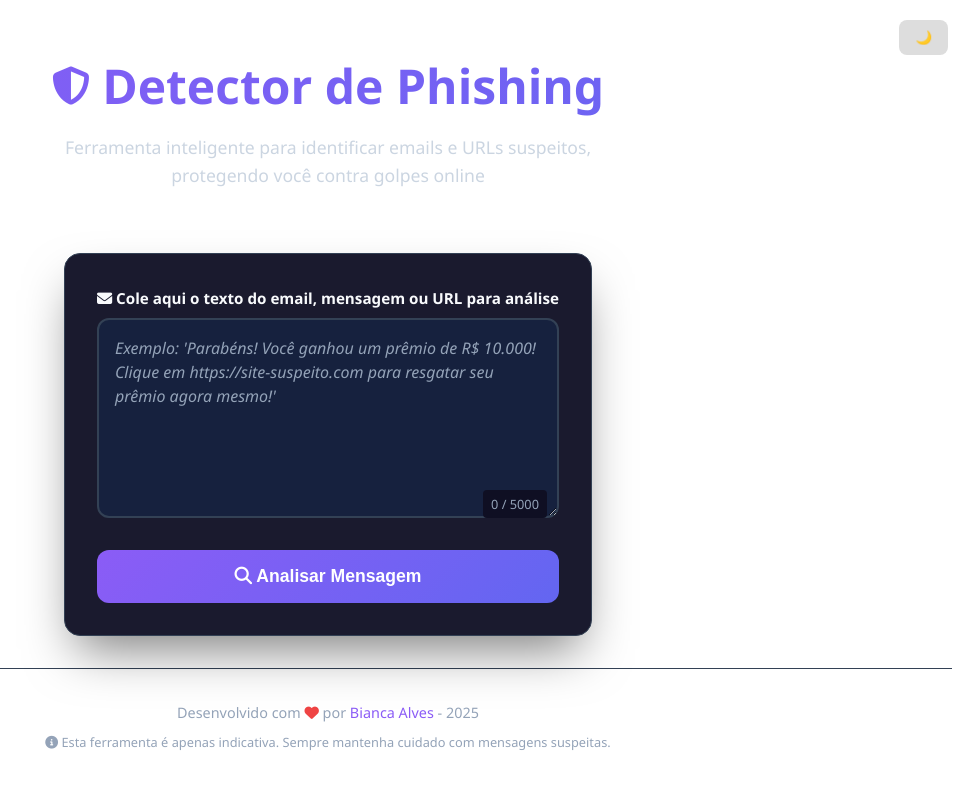
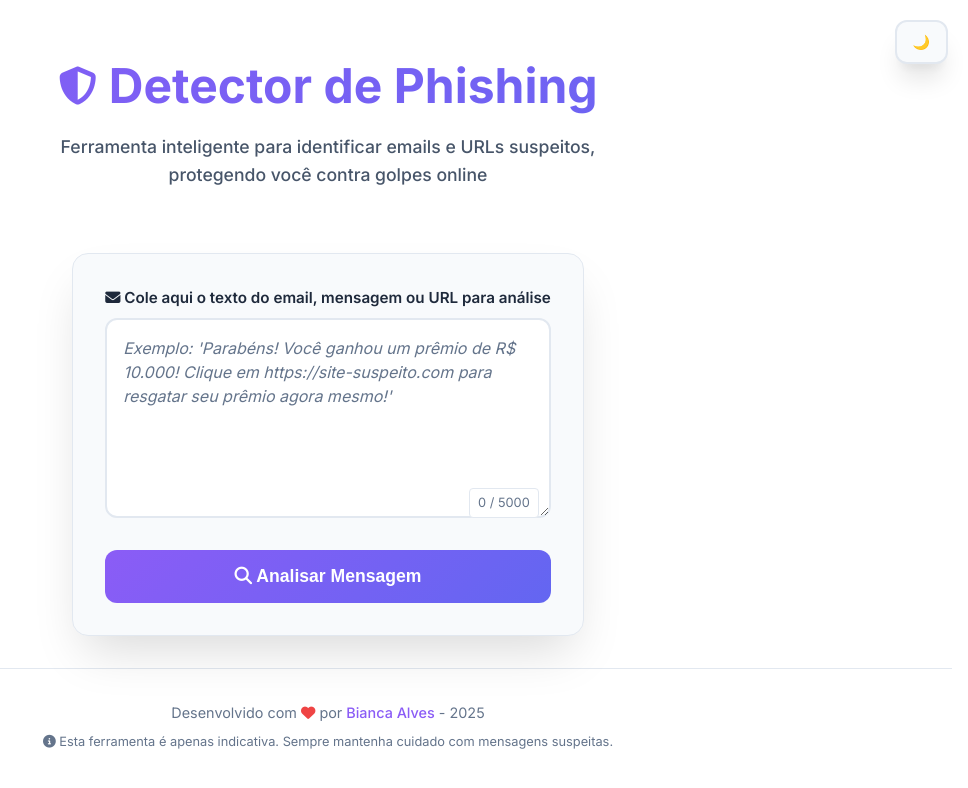
Before and after one commit to biancaalvess/No-Phishing, a plain HTML site: page templates/index.html in a window 1280 px wide. Shown: the whole page, without its empty margins (312-1280 px from the left). Drawn offline with Linux system fonts and the light colour scheme.

Commit message:
CSS
Ajustando Css para ambos os temas

```diff
--- a/static/script.js
+++ b/static/script.js
@@ -241,7 +241,7 @@ const body = document.body;
 
 if (localStorage.getItem('tema') === 'dark') {
     body.classList.add('dark');
-    toggleBtn.textContent = '☀️ Modo Claro';
+    toggleBtn.textContent = '☀️';
 }
 
 toggleBtn.addEventListener('click', () => {
--- a/static/style.css
+++ b/static/style.css
@@ -1,26 +1,43 @@
 :root {
+  /* Tema Claro (padrão) */
   --primary-color: #8b5cf6;
   --primary-dark: #7c3aed;
   --primary-light: #a78bfa;
   --secondary-color: #6366f1;
-  --background-dark: #0f0f23;
+  --background-main: #ffffff;
+  --background-card: #f8fafc;
+  --background-input: #ffffff;
+  --text-primary: #1e293b;
+  --text-secondary: #475569;
+  --text-muted: #64748b;
+  --border-color: #e2e8f0;
+  --success-color: #10b981;
+  --success-bg: #ecfdf5;
+  --warning-color: #f59e0b;
+  --warning-bg: #fffbeb;
+  --danger-color: #ef4444;
+  --danger-bg: #fef2f2;
+  --shadow-lg: 0 20px 25px -5px rgba(0, 0, 0, 0.1), 0 10px 10px -5px rgba(0, 0, 0, 0.05);
+  --shadow-xl: 0 25px 50px -12px rgba(0, 0, 0, 0.15);
+  --gradient-primary: linear-gradient(135deg, var(--primary-color) 0%, var(--secondary-color) 100%);
+  --gradient-danger: linear-gradient(135deg, #ef4444 0%, #dc2626 100%);
+  --gradient-success: linear-gradient(135deg, #10b981 0%, #059669 100%);
+}
+
+/* Tema Escuro */
+body.dark {
+  --background-main: #0f0f23;
   --background-card: #1a1a2e;
   --background-input: #16213e;
   --text-primary: #f8fafc;
   --text-secondary: #cbd5e1;
   --text-muted: #94a3b8;
   --border-color: #334155;
-  --success-color: #10b981;
   --success-bg: #064e3b;
-  --warning-color: #f59e0b;
   --warning-bg: #451a03;
-  --danger-color: #ef4444;
   --danger-bg: #450a0a;
   --shadow-lg: 0 20px 25px -5px rgba(0, 0, 0, 0.3), 0 10px 10px -5px rgba(0, 0, 0, 0.2);
   --shadow-xl: 0 25px 50px -12px rgba(0, 0, 0, 0.5);
-  --gradient-primary: linear-gradient(135deg, var(--primary-color) 0%, var(--secondary-color) 100%);
-  --gradient-danger: linear-gradient(135deg, #ef4444 0%, #dc2626 100%);
-  --gradient-success: linear-gradient(135deg, #10b981 0%, #059669 100%);
 }
 
 * {
@@ -31,13 +48,45 @@
 
 body {
   font-family: "Inter", -apple-system, BlinkMacSystemFont, "Segoe UI", sans-serif;
-  background: var(--background-dark);
+  background: var(--background-main);
   color: var(--text-primary);
   line-height: 1.6;
   min-height: 100vh;
   display: flex;
   flex-direction: column;
   padding: 1rem;
+  transition: background-color 0.3s ease, color 0.3s ease;
+}
+
+/* Botão de alternância de tema */
+#toggle-theme {
+  position: fixed;
+  top: 20px;
+  right: 20px;
+  padding: 12px 16px;
+  border: 2px solid var(--border-color);
+  border-radius: 12px;
+  background-color: var(--background-card);
+  color: var(--text-primary);
+  cursor: pointer;
+  font-weight: 600;
+  font-size: 14px;
+  transition: all 0.3s ease;
+  box-shadow: var(--shadow-lg);
+  z-index: 1000;
+  display: flex;
+  align-items: center;
+  gap: 8px;
+}
+
+#toggle-theme:hover {
+  background-color: var(--background-input);
+  transform: translateY(-2px);
+  box-shadow: var(--shadow-xl);
+}
+
+#toggle-theme:active {
+  transform: translateY(0);
 }
 
 .header {
@@ -89,6 +138,7 @@ body {
   border: 1px solid var(--border-color);
   backdrop-filter: blur(10px);
   margin-bottom: 2rem;
+  transition: background-color 0.3s ease, border-color 0.3s ease;
 }
 
 .input-group {
@@ -140,9 +190,10 @@ body {
   right: 0.75rem;
   font-size: 0.8rem;
   color: var(--text-muted);
-  background: var(--background-dark);
+  background: var(--background-main);
   padding: 0.25rem 0.5rem;
   border-radius: 0.25rem;
+  border: 1px solid var(--border-color);
 }
 
 .analyze-btn {
@@ -233,6 +284,7 @@ body {
   justify-content: center;
   gap: 0.75rem;
   border: 2px solid;
+  transition: all 0.3s ease;
 }
 
 .risk-indicator.safe {
@@ -280,6 +332,7 @@ body {
   border-radius: 0.5rem;
   padding: 1rem;
   border: 1px solid var(--border-color);
+  transition: all 0.3s ease;
 }
 
 .results-list ul {
@@ -297,6 +350,7 @@ body {
   align-items: center;
   gap: 0.75rem;
   font-weight: 500;
+  transition: all 0.3s ease;
 }
 
 .results-list li:last-child {
@@ -322,6 +376,7 @@ body {
   border-top: 1px solid var(--border-color);
   color: var(--text-muted);
   font-size: 0.9rem;
+  transition: border-color 0.3s ease;
 }
 
 .footer a {
@@ -338,6 +393,13 @@ body {
 @media (max-width: 768px) {
   body {
     padding: 0.5rem;
+  }
+
+  #toggle-theme {
+    top: 10px;
+    right: 10px;
+    padding: 10px 12px;
+    font-size: 12px;
   }
 
   .card {
@@ -377,6 +439,11 @@ body {
     align-items: flex-start;
     gap: 0.5rem;
   }
+
+  #toggle-theme {
+    padding: 8px 10px;
+    font-size: 11px;
+  }
 }
 
 /* Melhorias de acessibilidade */
@@ -390,51 +457,13 @@ body {
 
 /* Estados de foco melhorados */
 .analyze-btn:focus-visible,
-.input-textarea:focus-visible {
+.input-textarea:focus-visible,
+#toggle-theme:focus-visible {
   outline: 2px solid var(--primary-color);
   outline-offset: 2px;
 }
 
-/* Tema padrão - Clean */
-body {
-    background-color: #ffffff;
-    color: #222222;
-    transition: background 0.3s, color 0.3s;
-    font-family: 'Segoe UI', sans-serif;
+/* Suavização para mudanças de tema */
+* {
+  transition: background-color 0.3s ease, color 0.3s ease, border-color 0.3s ease;
 }
-
-/* Botão de tema */
-#toggle-theme {
-    position: fixed;
-    top: 20px;
-    right: 20px;
-    padding: 10px 16px;
-    border: none;
-    border-radius: 8px;
-    background-color: #ddd;
-    color: #333;
-    cursor: pointer;
-    font-weight: bold;
-    transition: all 0.3s;
-}
-
-#toggle-theme:hover {
-    background-color: #bbb;
-}
-
-/* Modo Dark */
-body.dark {
-    background-color: #121212;
-    color: #f0f0f0;
-}
-
-body.dark #toggle-theme {
-    background-color: #333;
-    color: #fff;
-}
-
-body.dark .sua-classe {
-    background-color: #1e1e1e;
-    color: #e0e0e0;
-    border-color: #444;
-}
--- a/templates/index.html
+++ b/templates/index.html
@@ -4,6 +4,7 @@
     <meta charset="UTF-8">
     <meta name="viewport" content="width=device-width, initial-scale=1.0">
     <title>Detector de Phishing - Proteção contra Golpes</title>
+    <link rel="icon" href="/static/favicon.png" type="image/png">
     <meta name="description" content="Ferramenta inteligente para detectar emails e URLs de phishing, protegendo você contra golpes online.">
     <link href="https://fonts.googleapis.com/css2?family=Inter:wght@400;500;600;700&display=swap" rel="stylesheet">
     <link href="https://cdnjs.cloudflare.com/ajax/libs/font-awesome/6.4.0/css/all.min.css" rel="stylesheet">
```
